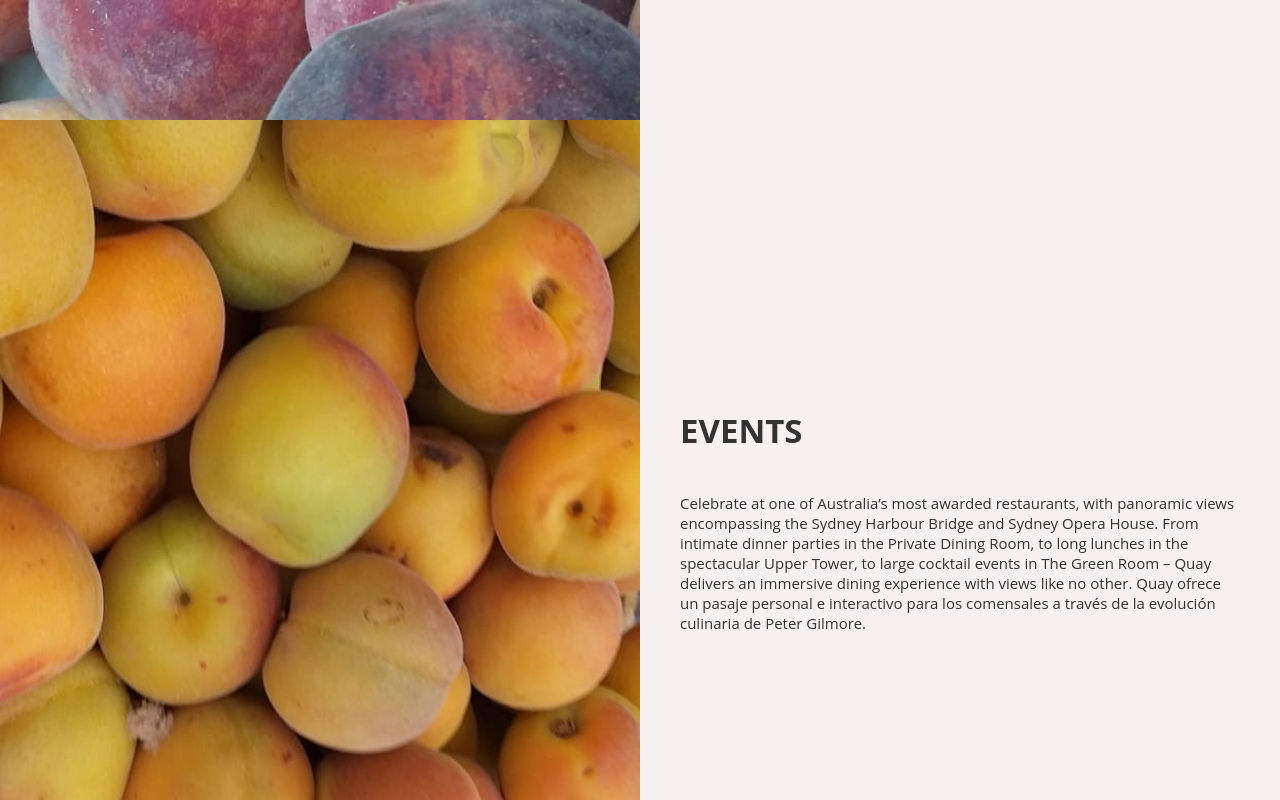
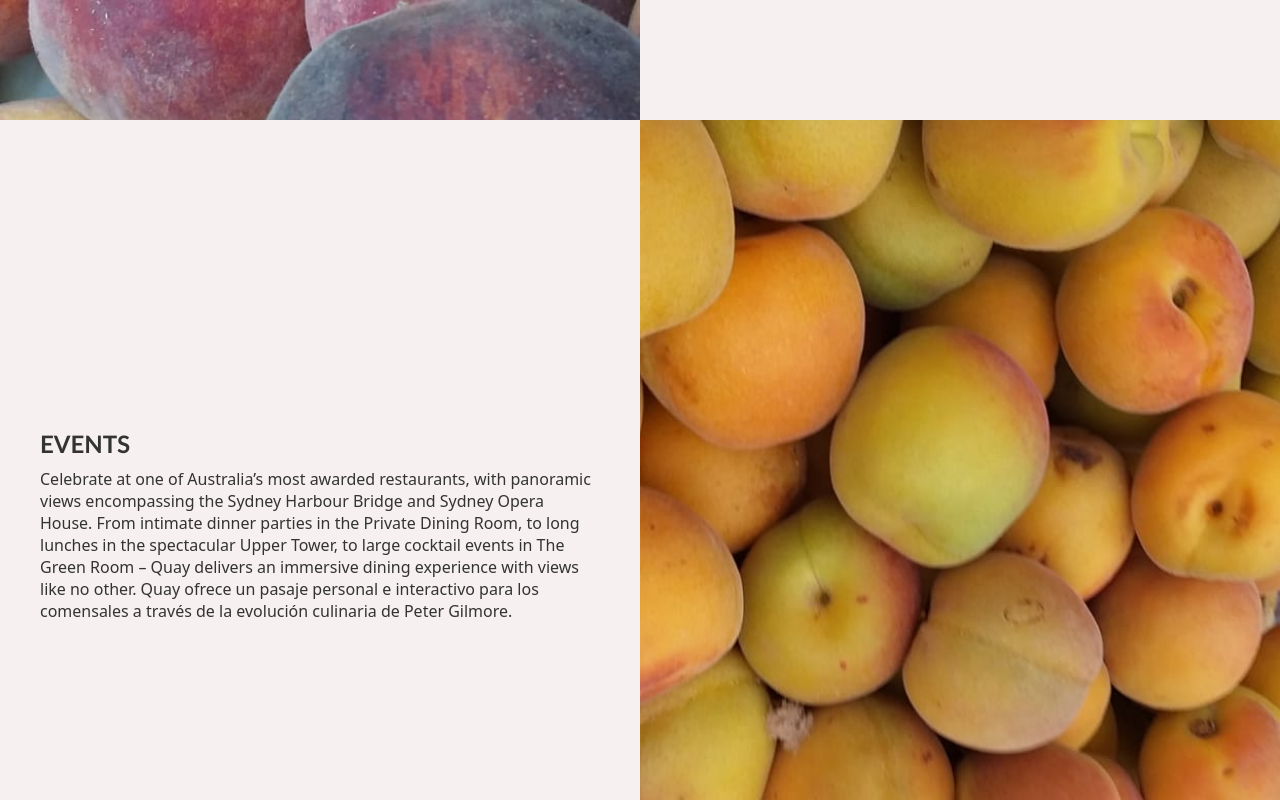
Before and after one commit to lefasom/laserafina, a Next.js app: page / in a window 1280 px wide. Shown: the part 1180-1980 px from the top of the page. Built offline with nearby package versions, Linux system fonts and the light colour scheme.

Commit message:
le cambie el color al menu

```diff
--- a/components/Galery.jsx
+++ b/components/Galery.jsx
@@ -1,11 +1,11 @@
-import React from 'react'
 import styles from '../styles/galery.module.css'
+function Galery() {
 
-function Galery() {
+
 
         return (<>
             <div className={styles.galery}>
-        <img src="example-img/1.jpeg" alt="" />
+                <img className={styles.img} src="example-img/1.jpeg" alt="" />
                 <div className={styles.detail}>
                     <h2>MENÚ</h2>
                     <p>
@@ -20,16 +20,17 @@ function Galery() {
                 </div>
             </div>
             <div className={styles.galery}>
-        <img src="example-img/7.jpeg" alt="" />
                 <div className={styles.detail}>
                     <h2>EVENTS</h2>
                     <p>
                     Celebrate at one of Australia’s most awarded restaurants, with panoramic views encompassing the Sydney Harbour Bridge and Sydney Opera House. From intimate dinner parties in the Private Dining Room, to long lunches in the spectacular Upper Tower, to large cocktail events in The Green Room – Quay delivers an immersive dining experience with views like no other.    Quay ofrece un pasaje personal e interactivo para los comensales a través de la evolución culinaria de Peter Gilmore.
                     </p>
                 </div>
+                <img className={styles.img} src="example-img/7.jpeg" alt="" />
+
             </div>
             <div className={styles.galery}>
-        <img src="example-img/1.jpeg" alt="" />
+                <img className={styles.img} src="example-img/1.jpeg" alt="" />
                 <div className={styles.detail}>
                     <h2>MENÚ</h2>
                     <p>
@@ -44,7 +45,7 @@ function Galery() {
                 </div>
             </div>
             <div className={styles.galery}>
-        <img src="example-img/11.jpeg" alt="" />
+                <img className={styles.img} src="example-img/11.jpeg" alt="" />
                 <div className={styles.detail}>
                     <h2>EVENTS</h2>
                     <p>
@@ -55,4 +56,6 @@ function Galery() {
          </> )
     }
 
+
+
 export default Galery
--- a/components/Menu.jsx
+++ b/components/Menu.jsx
@@ -1,4 +1,6 @@
 import React from 'react'
+import styles from '../styles/menu.module.css'
+
 import { useState, useEffect } from 'react'
 function Menu() {
 
@@ -41,31 +43,33 @@ function Menu() {
         cursor:pointer;
       }
       .navOn{
-        background: rgba(0,0,0,.6);
+        background-color: rgb(246, 240, 240);
+
         width: 100%;
         height: 100vh;
         position: fixed;
         left: -140%;
         top: -17px;
         transition: 850ms;
-        color:#eee;
+        color:#333;
 
       }
       .navOn li{
         margin-top: 32px;
         font-family: sans-serif;
-        font-size: 20px;
+        font-size: 25px;
         list-style: none;
-        color:#eee;
+        color:#333;
       }
 
 
       .navOff li{
         margin-top: 32px;
         font-family: sans-serif;
-        font-size: 20px;
+        font
+        font-size: 25px;
         list-style: none;
-        color:#eee;
+        color:#333;
       }
 
       .navOff .lista{
@@ -75,7 +79,7 @@ function Menu() {
         margin-top: 75px;
       }
        .navOn button{
-        color:#eee;
+        color:#333;
         background: transparent;
         border:0;
         font-size: 34px;
@@ -86,7 +90,7 @@ function Menu() {
 
       }
       .navOff button{
-        color:#eee;
+        color:#333;
         background: trasparent;
         border:0;
         font-size: 34px;
@@ -95,14 +99,14 @@ function Menu() {
 
       }
       .navOff{
-        background:  rgba(0,0,0,.6);
+        background-color: rgb(246, 240, 240);
         width: 100%;
         height: 100vh;
         position: fixed;
         left: 0;
         top: -17px;
-        color:#eee;
-        transition: 850ms;
+        color:#333;
+        transition: 800ms;
       }
       .fotoPrincipal img {
         width: 100%;
@@ -126,11 +130,18 @@ function Menu() {
           x
         </button>
         <div className="lista">
-          <li>La Serafina</li>
-          <li>Cocina</li>
-          <li>Almacen</li>
-          <li>Proveeduria</li>
-          <li>Informate</li>
+          <div className={styles.lista}>
+            <li>Cocina</li>
+            <li>Almacen</li>
+            <li>Proveeduria</li>
+            <li>Informate</li>
+            <li>Almacen</li>
+            <li>Proveeduria</li>
+            <li>Informate</li>
+            <li>Almacen</li>
+            <li>Proveeduria</li>
+            <li>Informate</li>
+          </div>
         </div>
       </ul>
     </nav>
--- a/styles/galery.module.css
+++ b/styles/galery.module.css
@@ -1,53 +1,69 @@
 .galery{
     color: #333;
-   font-family: 'Open Sans', sans-serif;
    display: flex;
-
    background-color: rgb(246, 240, 240);
-
 }
-.galery img {
+.img {
 
     height: 100vh;
     width: 50%;
     object-fit: cover;
 }
-.galery .detail {
+.galery .detail{
     width: 50%;
     margin: auto;
-}
-.galery .detail h2{
-    font-size: 33px;
-    margin: 40px;
-
-}
-.galery .detail p{
-    font-size: 15px;
-
-    margin: 40px;
+    padding: 40px;
 
 
 }
+
+
+.galery .detail h2{
+    font-family: 'Gill Sans', 'Gill Sans MT', Calibri, 'Trebuchet MS', sans-serif;
+    padding: 10px 0;
+    margin: 0px;
+}
+.galery .detail p{
+    font-family: system-ui, -apple-system, BlinkMacSystemFont, 'Segoe UI', Roboto, Oxygen, Ubuntu, Cantarell, 'Open Sans', 'Helvetica Neue', sans-serif;
+    padding: 0px;
+    margin: 0;
+    font-size: 16px;
+}
+
 @media(max-width:700px) {
     .galery{
-        color: #333;
-       font-family: 'Open Sans', sans-serif;
+        color:#333;
        display: flex;
        flex-direction: column;
        background-color: rgb(246, 240, 240);
 
     }
 
-.galery img {
+.galery .img {
 
     height: 50vh;
     width: 100%;
 
     object-fit: cover;
 }
-.galery .detail {
+.galery .detail{
     width: 100%;
     margin: auto;
+    padding: 40px;
+
+
+}
+.galery .detail h2{
+    font-family: 'Gill Sans', 'Gill Sans MT', Calibri, 'Trebuchet MS', sans-serif;
+    padding: 10px 0;
+    margin: 0px;
+}
+.galery .detail p{
+    font-family: system-ui, -apple-system, BlinkMacSystemFont, 'Segoe UI', Roboto, Oxygen, Ubuntu, Cantarell, 'Open Sans', 'Helvetica Neue', sans-serif;
+    padding: 0px;
+    margin: 0;
+    font-size: 16px;
 }
 
+
 }
--- a/styles/globals.css
+++ b/styles/globals.css
@@ -15,7 +15,7 @@ a {
 * {
   box-sizing: border-box;
 }
-@import url('https://fonts.googleapis.com/css2?family=Open+Sans:wght@300;400&display=swap');
+@import url('https://fonts.googleapis.com/css2?family=Open+Sans:wght@300;400&family=Poppins:wght@200&family=Roboto:wght@300&display=swap');
 @media (prefers-color-scheme: dark) {
   html {
     color-scheme: dark;
--- /dev/null
+++ b/styles/menu.module.css
@@ -0,0 +1,8 @@
+.lista li{
+    font-size: 27px;
+    text-transform: uppercase;
+    font-weight: 700;
+}
+.lista:hover li{
+    color:aquaS
+}
```
Lines whose indentation alone changed are shown as unchanged.
